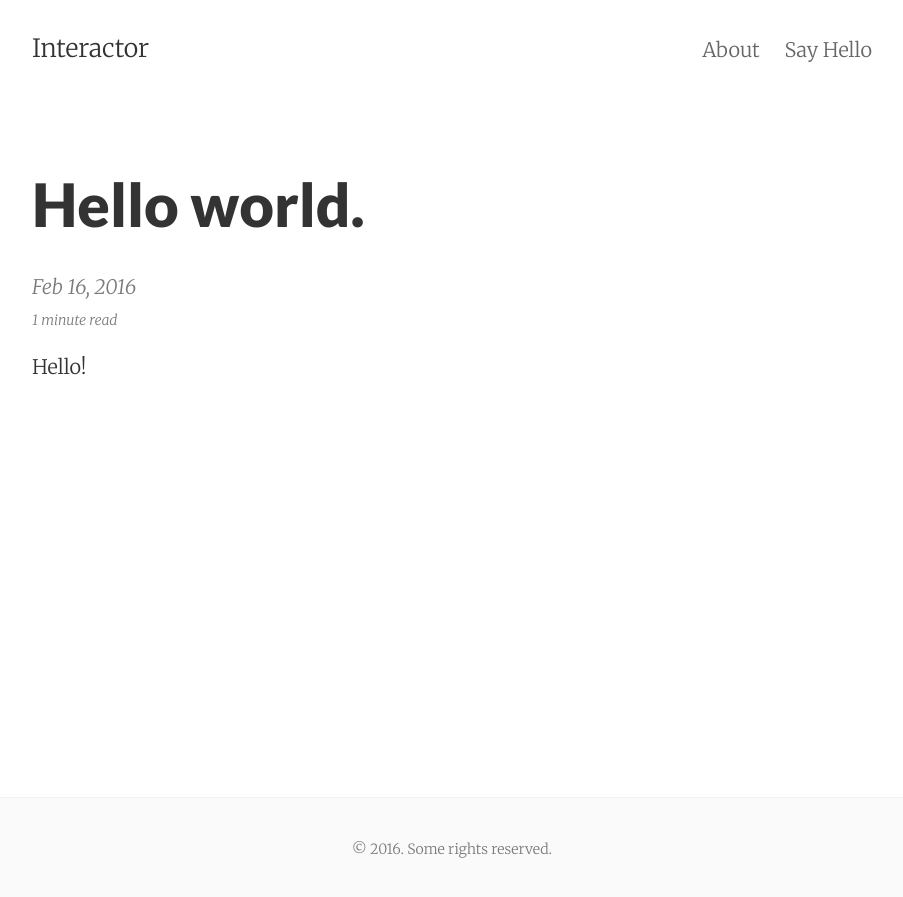
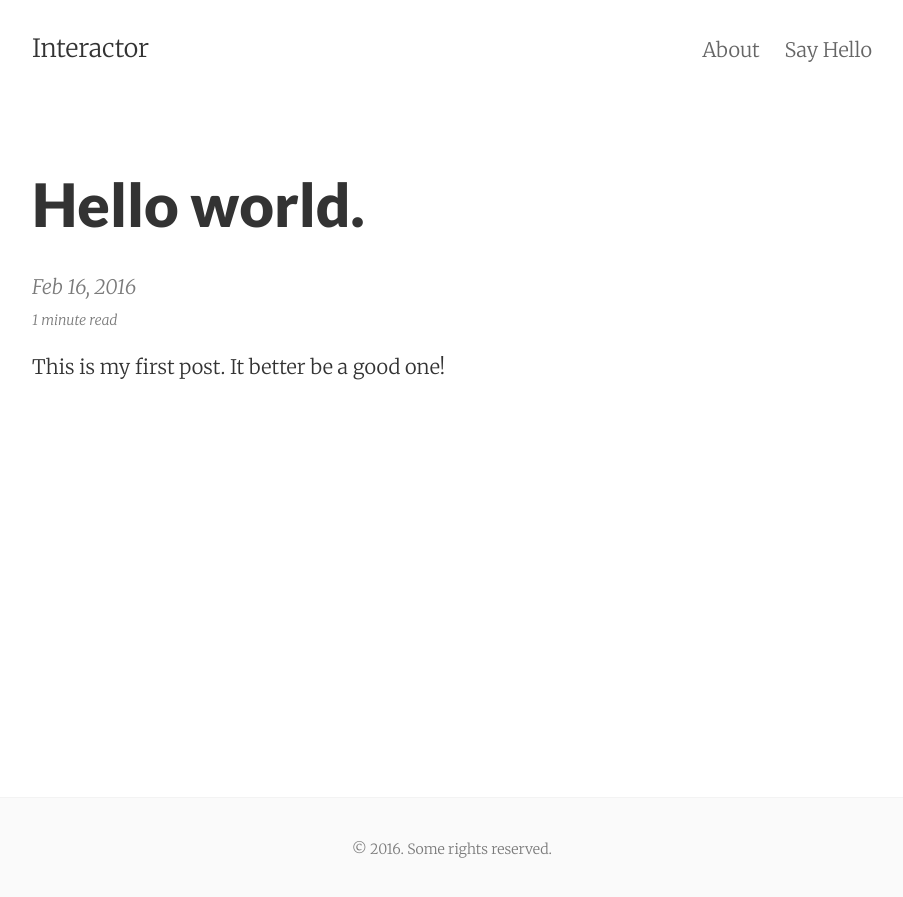
Before and after one commit to rmcmelo/rmcmelo.github.io, a Jekyll site: the page built from _posts/2016-02-16-hello-world.markdown, in a window 1280 px wide. Shown: the top 897 px of the page, without its empty margins (188-1091 px from the left). Built offline with Jekyll 4.4.1, drawn with Linux system fonts in a browser that asks for light colours.

Commit message:
Edited Hello world

```diff
--- a/_posts/2016-02-16-hello-world.markdown
+++ b/_posts/2016-02-16-hello-world.markdown
@@ -3,4 +3,4 @@ published: true
 title: Hello world.
 layout: post
 ---
-Hello!
+This is my first post. It better be a good one!
```
